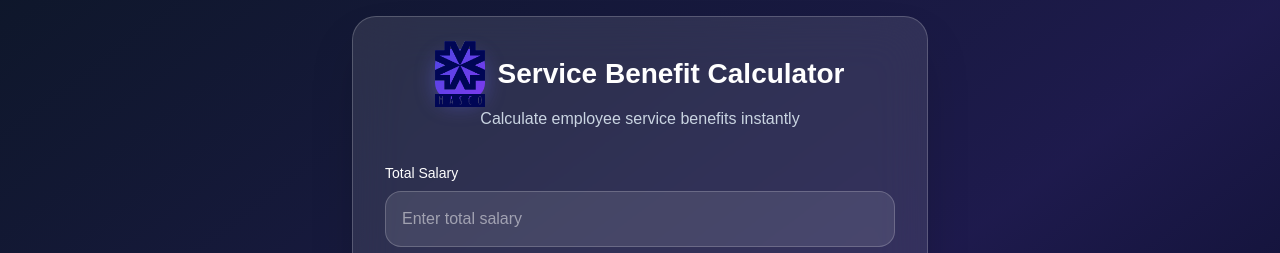
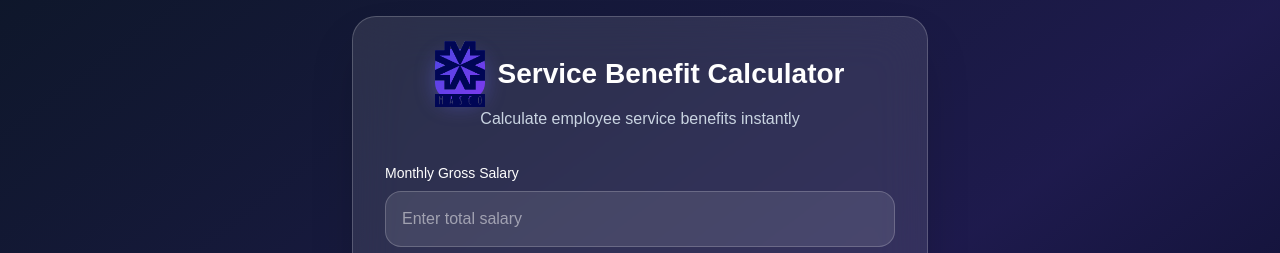
Before and after one commit to binayak1320/service-benit-calculator, a Next.js app: page / in a window 1280 px wide. Shown: the top 253 px of the page. Built offline with nearby package versions, Linux system fonts and the light colour scheme.

Commit message:
change input label

```diff
--- a/app/page.tsx
+++ b/app/page.tsx
@@ -56,7 +56,7 @@ export default function Home() {
         <div className="space-y-4">
           <div>
             <label className="text-white text-sm mb-2 block">
-              Total Salary
+              Monthly Gross Salary
             </label>
 
             <input
```
